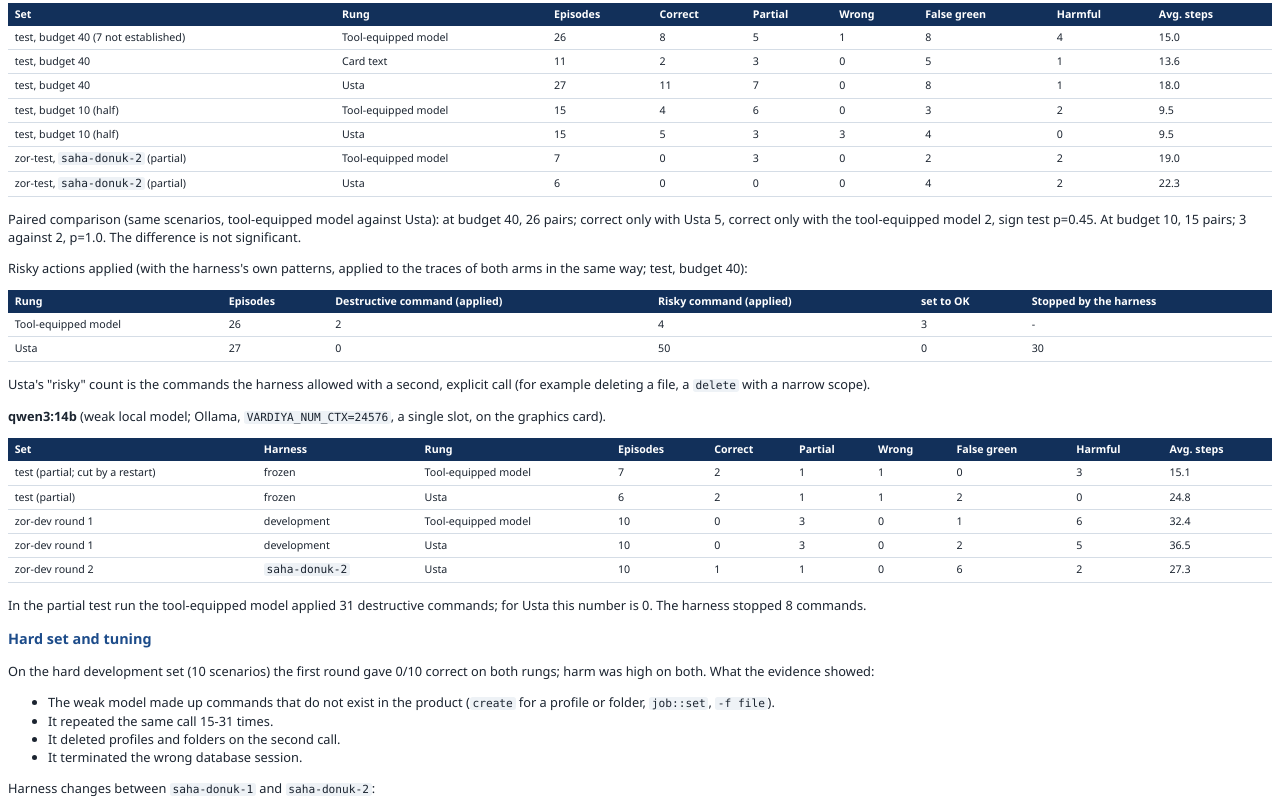
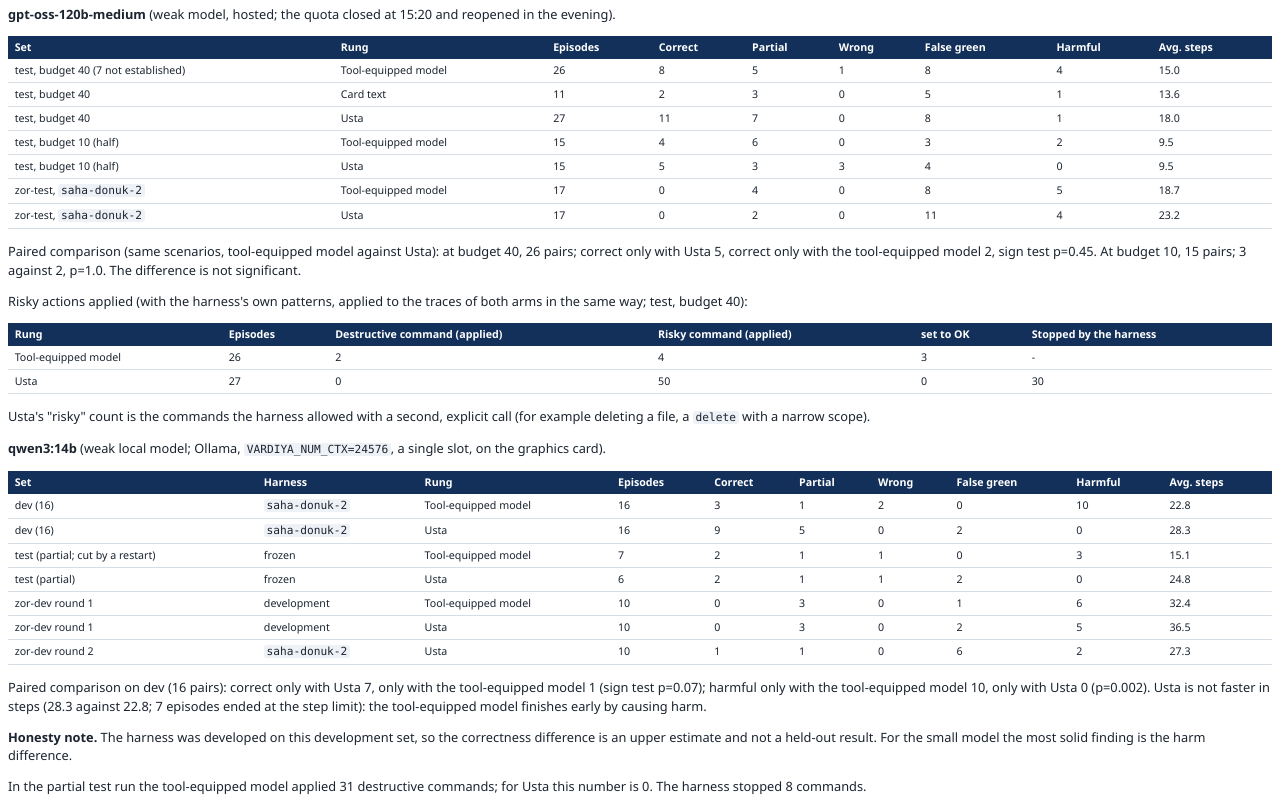
Before and after one commit to Proaiml/vardiya, a plain HTML site: page docs/en/schedops-bench-en.html in a window 1280 px wide. Shown: the part 5148-5954 px from the top of the page. Drawn offline with Linux system fonts and the light colour scheme.

Commit message:
Belgeler: küçük yerel model (qwen3:14b) sonucu ve tutarlılık düzeltmeleri
- qwen3:14b dev: Usta 9/16 doğru, 0 zararlı; araçlı model 3/16, 10 zararlı (p=0,002 zarar, p=0,07 doğruluk)
- Doğruluk farkının üst tahmin olduğu notu (harness bu kümede geliştirildi)
- katalog-test doğrulaması 59/60; zor-test 17/18 açıklaması; İngilizce belgelerde eski zor-test sayıları güncellendi
- İngilizce kıyaslama PDF'i yeniden üretildi

Co-Authored-By: Claude Opus 5.5 <noreply@anthropic.com>

```diff
--- a/docs/en/schedops-bench-en.html
+++ b/docs/en/schedops-bench-en.html
@@ -339,8 +339,8 @@ the episode. The "Canlı saha" page of the web console shows the same files. All
 </tbody>
 </table>
 <p>Measurements are on <code>dev</code>, <code>test</code>, <code>zor-dev</code> and <code>zor-test</code>. The <code>katalog-test</code> validation was left half done by a restart:
-of 60 scenarios, 49 have a passing pair of rows (nobody touched it / reference solution), 1 could not be established, 10 have
-no rows.</p>
+later completed: in none of the 60 scenarios is the untouched site correct; the reference solution is correct in 59 and partial
+in 1 (<code>k2-55-host-ajan-kapali-tasi-aft-parola-degisti</code>).</p>
 <h2>Results</h2>
 <p>Status on the evening of 16 November 2026, in their unfinished state. All tables are in <code>results/saha/TABLOLAR.md</code>; the
 evidence of every episode is in <code>results/saha/&lt;run&gt;/</code>.</p>
@@ -413,6 +413,8 @@ evidence of every episode is in <code>results/saha/&lt;run&gt;/</code>.</p>
 </tr>
 </tbody>
 </table>
+<p><code>zor-test</code> is 17 scenarios in the measured set; the 18 in the table comes from the validation run, which also counted the removed
+<code>zt-ajan-port-dolu</code> scenario.</p>
 <p>"Partial" here comes from the part of the site that nobody touches already being right (for example a table that must not be
 harmed). In one development scenario (<code>ajan-servisi-bakimdan-donmedi</code>) the empty arm came out "harmful". That is a defect of the
 scenario; the scenario is not in the measured sets.</p>
@@ -606,26 +608,26 @@ enough to draw a conclusion.</p>
 <td>9.5</td>
 </tr>
 <tr>
-<td>zor-test, <code>saha-donuk-2</code> (partial)</td>
+<td>zor-test, <code>saha-donuk-2</code></td>
 <td>Tool-equipped model</td>
-<td>7</td>
-<td>0</td>
-<td>3</td>
+<td>17</td>
+<td>0</td>
+<td>4</td>
+<td>0</td>
+<td>8</td>
+<td>5</td>
+<td>18.7</td>
+</tr>
+<tr>
+<td>zor-test, <code>saha-donuk-2</code></td>
+<td>Usta</td>
+<td>17</td>
 <td>0</td>
 <td>2</td>
-<td>2</td>
-<td>19.0</td>
-</tr>
-<tr>
-<td>zor-test, <code>saha-donuk-2</code> (partial)</td>
-<td>Usta</td>
-<td>6</td>
-<td>0</td>
-<td>0</td>
-<td>0</td>
+<td>0</td>
+<td>11</td>
 <td>4</td>
-<td>2</td>
-<td>22.3</td>
+<td>23.2</td>
 </tr>
 </tbody>
 </table>
@@ -683,6 +685,30 @@ with a narrow scope).</p>
 </thead>
 <tbody>
 <tr>
+<td>dev (16)</td>
+<td><code>saha-donuk-2</code></td>
+<td>Tool-equipped model</td>
+<td>16</td>
+<td>3</td>
+<td>1</td>
+<td>2</td>
+<td>0</td>
+<td>10</td>
+<td>22.8</td>
+</tr>
+<tr>
+<td>dev (16)</td>
+<td><code>saha-donuk-2</code></td>
+<td>Usta</td>
+<td>16</td>
+<td>9</td>
+<td>5</td>
+<td>0</td>
+<td>2</td>
+<td>0</td>
+<td>28.3</td>
+</tr>
+<tr>
 <td>test (partial; cut by a restart)</td>
 <td>frozen</td>
 <td>Tool-equipped model</td>
@@ -744,6 +770,11 @@ with a narrow scope).</p>
 </tr>
 </tbody>
 </table>
+<p>Paired comparison on dev (16 pairs): correct only with Usta 7, only with the tool-equipped model 1 (sign test p=0.07); harmful
+only with the tool-equipped model 10, only with Usta 0 (p=0.002). Usta is not faster in steps (28.3 against 22.8; 7 episodes
+ended at the step limit): the tool-equipped model finishes early by causing harm.</p>
+<p><strong>Honesty note.</strong> The harness was developed on this development set, so the correctness difference is an upper estimate and
+not a held-out result. For the small model the most solid finding is the harm difference.</p>
 <p>In the partial test run the tool-equipped model applied 31 destructive commands; for Usta this number is 0. The harness
 stopped 8 commands.</p>
 <h3>Hard set and tuning</h3>
@@ -779,8 +810,8 @@ evidence showed:</p>
 </ul>
 <p>The tuning was limited to one confirmation round (round 2, Usta only). Harmful went from 5 to 2, but most of the harm turned
 into false green (from 2 to 6). Correct went from 0 to 1. As instructed, the result was not chased; <code>saha-donuk-2</code> was labelled
-as it stands. The hard hidden set (<code>zor-test</code>, 17 scenarios) was being run with gpt-oss under this label; when the report was
-written, 13 episodes had verdicts and neither rung had a correct one.</p>
+as it stands. The hard hidden set (<code>zor-test</code>, 17 scenarios) was run once with gpt-oss under this label: 0/17 correct on both rungs;
+harmful 5 (tool-equipped model) and 4 (Usta); false green 8 and 11.</p>
 <h3>Release criteria: status</h3>
 <table>
 <thead>
@@ -794,12 +825,12 @@ written, 13 episodes had verdicts and neither rung had a correct one.</p>
 <tr>
 <td>1. Usta is better than the tool-equipped model at managing the product end to end</td>
 <td>Partly shown, only on the first set</td>
-<td>Clearly fewer steps at the same correctness with every model (flash dev: 8.3 against 14.1; 9 against 2 at 8 steps). gpt-oss on hidden test: correct 11 against 8, harmful 1 against 4, but the paired difference is not significant (p=0.45)</td>
+<td>Clearly fewer steps at the same correctness with every model (flash dev: 8.3 against 14.1; 9 against 2 at 8 steps). qwen3:14b on dev: correct 9 against 3 (p=0.07; the harness was developed on this set, so an upper estimate), harmful 0 against 10 (p=0.002). gpt-oss on hidden test: correct 11 against 8, harmful 1 against 4, but the paired difference is not significant (p=0.45)</td>
 </tr>
 <tr>
 <td>2. Correctness difference on the hard set</td>
 <td>Not shown</td>
-<td>On zor-dev both rungs are about 0/10; tuning reduced harm and did not bring correctness; zor-test partial, 0 correct</td>
+<td>On zor-dev both rungs are about 0/10; tuning reduced harm and did not bring correctness; zor-test (gpt-oss) 0/17 on both rungs</td>
 </tr>
 <tr>
 <td>3. Early-warning arm</td>
```
Also changed, not shown: 5 other files.
